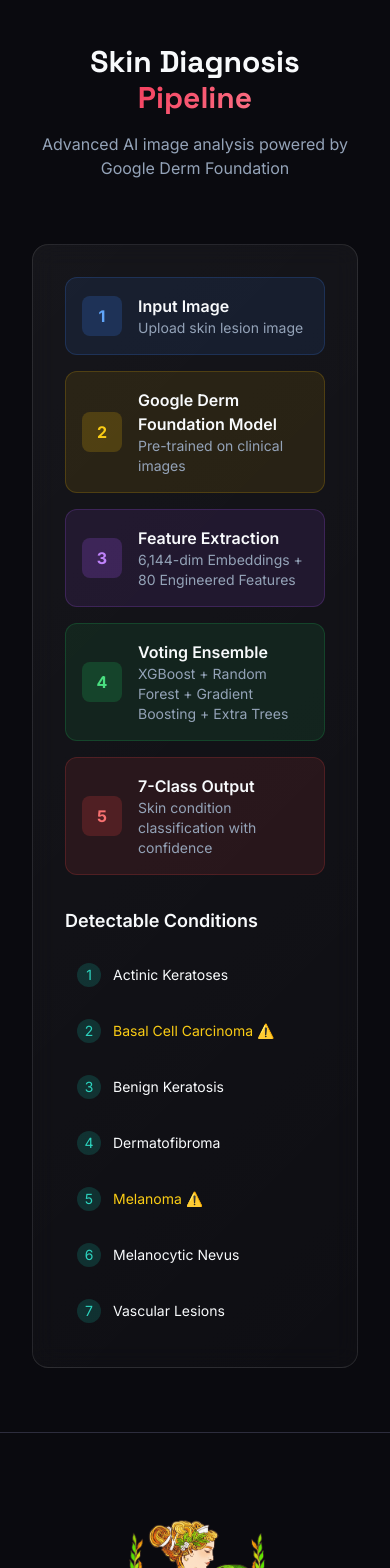
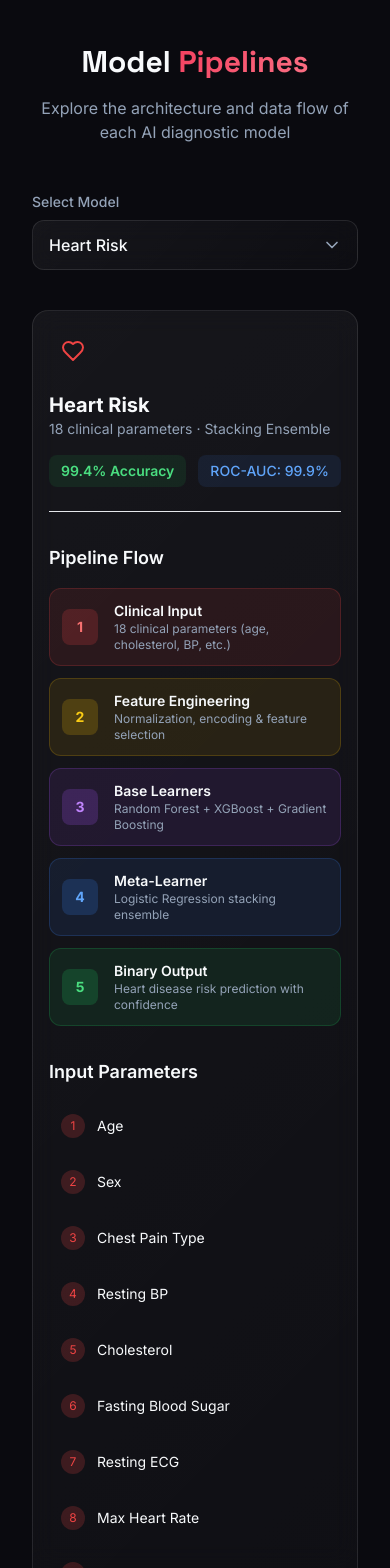
Before and after one commit to Krishna-Vijay-G/Portfolio, a Next.js app: page /hygieia in a window 390 px wide. Shown: the part 8394-9962 px from the top of the page. Built offline with nearby package versions, Linux system fonts and the light colour scheme.

Commit message:
fixed Hygieia page

```diff
--- a/src/app/globals.css
+++ b/src/app/globals.css
@@ -252,12 +252,14 @@
 }
 
 /* Hide scrollbar for marquee */
-.hide-scrollbar {
+.hide-scrollbar,
+.scrollbar-hide {
   -ms-overflow-style: none;
   scrollbar-width: none;
 }
 
-.hide-scrollbar::-webkit-scrollbar {
+.hide-scrollbar::-webkit-scrollbar,
+.scrollbar-hide::-webkit-scrollbar {
   display: none;
 }
 
--- a/src/app/hygieia/page.tsx
+++ b/src/app/hygieia/page.tsx
@@ -122,10 +122,91 @@
   },
 ];
 
+// Pipeline data for all 5 models
+const pipelineData: Record<string, { steps: { title: string; description: string; color: string }[]; details?: { title: string; items: string[] } }> = {
+  'Heart Risk': {
+    steps: [
+      { title: 'Clinical Input', description: '18 clinical parameters (age, cholesterol, BP, etc.)', color: 'red' },
+      { title: 'Feature Engineering', description: 'Normalization, encoding & feature selection', color: 'yellow' },
+      { title: 'Base Learners', description: 'Random Forest + XGBoost + Gradient Boosting', color: 'purple' },
+      { title: 'Meta-Learner', description: 'Logistic Regression stacking ensemble', color: 'blue' },
+      { title: 'Binary Output', description: 'Heart disease risk prediction with confidence', color: 'green' },
+    ],
+    details: {
+      title: 'Input Parameters',
+      items: ['Age', 'Sex', 'Chest Pain Type', 'Resting BP', 'Cholesterol', 'Fasting Blood Sugar', 'Resting ECG', 'Max Heart Rate', 'Exercise Angina', 'ST Depression', 'ST Slope', 'Major Vessels', 'Thalassemia'],
+    },
+  },
+  'Diabetes Risk': {
+    steps: [
+      { title: 'Symptom Input', description: 'Symptom-based questionnaire (16 symptoms)', color: 'orange' },
+      { title: 'Feature Processing', description: 'Binary encoding & symptom correlation analysis', color: 'yellow' },
+      { title: 'Ensemble Models', description: 'Random Forest + XGBoost parallel prediction', color: 'purple' },
+      { title: 'Aggregation', description: 'Weighted voting for final prediction', color: 'blue' },
+      { title: 'Risk Assessment', description: 'Positive/Negative diabetes risk classification', color: 'green' },
+    ],
+    details: {
+      title: 'Assessed Symptoms',
+      items: ['Polyuria', 'Polydipsia', 'Sudden Weight Loss', 'Weakness', 'Polyphagia', 'Genital Thrush', 'Visual Blurring', 'Itching', 'Irritability', 'Delayed Healing', 'Partial Paresis', 'Muscle Stiffness', 'Alopecia', 'Obesity'],
+    },
+  },
+  'Skin Diagnosis': {
+    steps: [
+      { title: 'Input Image', description: 'Upload skin lesion image', color: 'blue' },
+      { title: 'Google Derm Foundation', description: 'Pre-trained on clinical images', color: 'yellow' },
+      { title: 'Feature Extraction', description: '6,144-dim Embeddings + 80 Engineered Features', color: 'purple' },
+      { title: 'Voting Ensemble', description: 'XGBoost + Random Forest + Gradient Boosting + Extra Trees', color: 'green' },
+      { title: '7-Class Output', description: 'Skin condition classification with confidence', color: 'red' },
+    ],
+    details: {
+      title: 'Detectable Conditions',
+      items: ['Actinic Keratoses', 'Basal Cell Carcinoma ⚠️', 'Benign Keratosis', 'Dermatofibroma', 'Melanoma ⚠️', 'Melanocytic Nevus', 'Vascular Lesions'],
+    },
+  },
+  'Breast Cancer': {
+    steps: [
+      { title: 'Risk Factor Input', description: '10 lifestyle & demographic risk factors', color: 'pink' },
+      { title: 'Data Preprocessing', description: 'Label encoding, SMOTE oversampling & normalization', color: 'yellow' },
+      { title: 'Base Classifiers', description: 'Random Forest + XGBoost + Gradient Boosting', color: 'purple' },
+      { title: 'Voting Ensemble', description: 'Soft voting for probability aggregation', color: 'blue' },
+      { title: 'Risk Classification', description: 'Breast cancer risk level prediction', color: 'green' },
+    ],
+    details: {
+      title: 'Risk Factors Analyzed',
+      items: ['Age', 'Race', 'Marital Status', 'T Stage', 'N Stage', '6th Stage', 'Differentiation', 'Grade', 'Estrogen Status', 'Progesterone Status'],
+    },
+  },
+  'Breast Tissue': {
+    steps: [
+      { title: 'FNA Measurements', description: '30 fine-needle aspiration measurements', color: 'purple' },
+      { title: 'Feature Engineering', description: 'Mean, SE & worst values for 10 cell nuclei features', color: 'yellow' },
+      { title: 'Base Learners', description: 'SVM + Random Forest + XGBoost', color: 'blue' },
+      { title: 'Meta-Learner', description: 'Logistic Regression stacking ensemble', color: 'green' },
+      { title: 'Binary Output', description: 'Malignant vs Benign tissue classification', color: 'red' },
+    ],
+    details: {
+      title: 'Measured Features',
+      items: ['Radius', 'Texture', 'Perimeter', 'Area', 'Smoothness', 'Compactness', 'Concavity', 'Concave Points', 'Symmetry', 'Fractal Dimension'],
+    },
+  },
+};
+
+const stepColors: Record<string, { bg: string; border: string; text: string; numBg: string }> = {
+  red: { bg: 'bg-red-500/10', border: 'border-red-500/20', text: 'text-red-400', numBg: 'bg-red-500/20' },
+  orange: { bg: 'bg-orange-500/10', border: 'border-orange-500/20', text: 'text-orange-400', numBg: 'bg-orange-500/20' },
+  yellow: { bg: 'bg-yellow-500/10', border: 'border-yellow-500/20', text: 'text-yellow-400', numBg: 'bg-yellow-500/20' },
+  green: { bg: 'bg-green-500/10', border: 'border-green-500/20', text: 'text-green-400', numBg: 'bg-green-500/20' },
+  blue: { bg: 'bg-blue-500/10', border: 'border-blue-500/20', text: 'text-blue-400', numBg: 'bg-blue-500/20' },
+  purple: { bg: 'bg-purple-500/10', border: 'border-purple-500/20', text: 'text-purple-400', numBg: 'bg-purple-500/20' },
+  pink: { bg: 'bg-pink-500/10', border: 'border-pink-500/20', text: 'text-pink-400', numBg: 'bg-pink-500/20' },
+  teal: { bg: 'bg-teal-500/10', border: 'border-teal-500/20', text: 'text-teal-400', numBg: 'bg-teal-500/20' },
+};
+
 export default function HygieiaPage() {
 
   const [selectedImage, setSelectedImage] = useState<typeof screenshots[0] | null>(null);
   const [expandedRows, setExpandedRows] = useState<Set<string>>(new Set());
+  const [activePipeline, setActivePipeline] = useState('Heart Risk');
 
   const toggleRow = (modelName: string) => {
     const newExpanded = new Set(expandedRows);
@@ -669,93 +750,164 @@
         </div>
       </section>
 
-      {/* Skin Diagnosis Pipeline */}
+      {/* Model Pipelines */}
       <section className="section-padding bg-muted/30">
         <div className="container-custom">
           <motion.div
             initial={{ opacity: 0, y: 20 }}
             whileInView={{ opacity: 1, y: 0 }}
             viewport={{ once: true }}
-            className="text-center mb-16"
+            className="text-center mb-12"
           >
             <h2 className="text-3xl sm:text-4xl lg:text-5xl font-display font-bold mb-4">
-              Skin Diagnosis <span className="text-gradient">Pipeline</span>
+              Model <span className="text-gradient">Pipelines</span>
             </h2>
             <p className="text-muted-foreground max-w-2xl mx-auto">
-              Advanced AI image analysis powered by Google Derm Foundation
+              Explore the architecture and data flow of each AI diagnostic model
             </p>
           </motion.div>
 
-          <motion.div
-            initial={{ opacity: 0, y: 20 }}
-            whileInView={{ opacity: 1, y: 0 }}
-            viewport={{ once: true }}
-            className="p-8 rounded-2xl glass-card"
+          {/* Model Tabs - dropdown on mobile, tabs on desktop */}
+          <div className="mb-10">
+            {/* Mobile Dropdown */}
+            <div className="md:hidden">
+              <label htmlFor="model-select" className="block text-sm font-medium mb-2 text-muted-foreground">
+                Select Model
+              </label>
+              <div className="relative">
+                <select
+                  id="model-select"
+                  value={activePipeline}
+                  onChange={(e) => setActivePipeline(e.target.value)}
+                  className="w-full px-4 py-3 pr-10 rounded-xl glass-card border border-border appearance-none cursor-pointer focus:border-accent focus:ring-1 focus:ring-accent outline-none transition-all font-medium"
                 >
-            <div className="flex flex-col lg:flex-row items-start gap-8">
-              {/* Pipeline Steps */}
-              <div className="flex-1 w-full space-y-4">
-                <div className="flex items-center gap-4 p-4 rounded-xl bg-blue-500/10 border border-blue-500/20">
-                  <div className="w-10 h-10 rounded-lg bg-blue-500/20 flex items-center justify-center text-blue-400 font-bold flex-shrink-0">1</div>
-                  <div className="min-w-0">
-                    <h4 className="font-semibold">Input Image</h4>
-                    <p className="text-sm text-muted-foreground">Upload skin lesion image</p>
-                  </div>
-                </div>
-                <div className="flex items-center gap-4 p-4 rounded-xl bg-yellow-500/10 border border-yellow-500/20">
-                  <div className="w-10 h-10 rounded-lg bg-yellow-500/20 flex items-center justify-center text-yellow-400 font-bold flex-shrink-0">2</div>
-                  <div className="min-w-0">
-                    <h4 className="font-semibold">Google Derm Foundation Model</h4>
-                    <p className="text-sm text-muted-foreground">Pre-trained on clinical images</p>
-                  </div>
-                </div>
-                <div className="flex items-center gap-4 p-4 rounded-xl bg-purple-500/10 border border-purple-500/20">
-                  <div className="w-10 h-10 rounded-lg bg-purple-500/20 flex items-center justify-center text-purple-400 font-bold flex-shrink-0">3</div>
-                  <div className="min-w-0">
-                    <h4 className="font-semibold">Feature Extraction</h4>
-                    <p className="text-sm text-muted-foreground">6,144-dim Embeddings + 80 Engineered Features</p>
-                  </div>
-                </div>
-                <div className="flex items-center gap-4 p-4 rounded-xl bg-green-500/10 border border-green-500/20">
-                  <div className="w-10 h-10 rounded-lg bg-green-500/20 flex items-center justify-center text-green-400 font-bold flex-shrink-0">4</div>
-                  <div className="min-w-0">
-                    <h4 className="font-semibold">Voting Ensemble</h4>
-                    <p className="text-sm text-muted-foreground">XGBoost + Random Forest + Gradient Boosting + Extra Trees</p>
-                  </div>
-                </div>
-                <div className="flex items-center gap-4 p-4 rounded-xl bg-red-500/10 border border-red-500/20">
-                  <div className="w-10 h-10 rounded-lg bg-red-500/20 flex items-center justify-center text-red-400 font-bold flex-shrink-0">5</div>
-                  <div className="min-w-0">
-                    <h4 className="font-semibold">7-Class Output</h4>
-                    <p className="text-sm text-muted-foreground">Skin condition classification with confidence</p>
-                  </div>
+                  {models.map((model) => (
+                    <option key={model.name} value={model.name}>
+                      {model.name}
+                    </option>
+                  ))}
+                </select>
+                <ChevronDown className="absolute right-4 top-1/2 -translate-y-1/2 pointer-events-none text-muted-foreground" size={20} />
               </div>
             </div>
 
-              {/* Detectable Conditions */}
-              <div className="flex-1 w-full">
-                <h4 className="text-lg font-semibold mb-4">Detectable Conditions</h4>
-                <div className="grid grid-cols-1 sm:grid-cols-2 gap-2">
-                  {[
-                    'Actinic Keratoses',
-                    'Basal Cell Carcinoma ⚠️',
-                    'Benign Keratosis',
-                    'Dermatofibroma',
-                    'Melanoma ⚠️',
-                    'Melanocytic Nevus',
-                    'Vascular Lesions'
-                  ].map((condition, i) => (
-                    <div key={condition} className="flex items-center gap-3 p-3 rounded-lg bg-muted/50">
-                      <span className="w-6 h-6 rounded-full bg-teal-500/20 text-teal-400 text-sm flex items-center justify-center flex-shrink-0">
-                        {i + 1}
-                      </span>
-                      <span className={`text-sm ${condition.includes('⚠️') ? 'text-yellow-400' : ''}`}>{condition}</span>
-                    </div>
+            {/* Desktop Tabs */}
+            <div className="hidden md:flex gap-2 sm:gap-3 justify-center flex-wrap px-1">
+              {models.map((model) => (
+                <button
+                  key={model.name}
+                  onClick={() => setActivePipeline(model.name)}
+                  className={`flex items-center gap-2 px-3 sm:px-5 py-2.5 rounded-xl text-sm font-medium transition-all whitespace-nowrap ${
+                    activePipeline === model.name
+                      ? 'bg-accent text-white shadow-lg shadow-accent/25 scale-105'
+                      : 'glass-card hover:bg-muted/80'
+                  }`}
+                >
+                  <model.icon size={16} className={activePipeline === model.name ? 'text-white' : model.iconColor} />
+                  <span>{model.name}</span>
+                </button>
               ))}
             </div>
           </div>
+
+          {/* Active Pipeline Content */}
+          <AnimatePresence mode="wait">
+            <motion.div
+              key={activePipeline}
+              initial={{ opacity: 0, y: 15 }}
+              animate={{ opacity: 1, y: 0 }}
+              exit={{ opacity: 0, y: -15 }}
+              transition={{ duration: 0.3 }}
+              className="p-4 sm:p-8 rounded-2xl glass-card"
+            >
+              {/* Model header info */}
+              {(() => {
+                const activeModel = models.find(m => m.name === activePipeline);
+                const pipeline = pipelineData[activePipeline];
+                if (!activeModel || !pipeline) return null;
+                return (
+                  <>
+                    <div className="flex flex-col sm:flex-row items-start sm:items-center gap-4 mb-8 pb-6 border-b border-border/50">
+                      <div className={`w-12 h-12 rounded-xl bg-gradient-to-br ${activeModel.color} flex items-center justify-center flex-shrink-0`}>
+                        <activeModel.icon size={24} className={activeModel.iconColor} />
+                      </div>
+                      <div className="flex-1">
+                        <h3 className="text-xl sm:text-2xl font-bold">{activeModel.name}</h3>
+                        <p className="text-sm text-muted-foreground">{activeModel.params} &middot; {activeModel.architecture}</p>
+                      </div>
+                      <div className="flex gap-3 flex-wrap">
+                        <span className={`px-3 py-1.5 rounded-lg text-sm font-semibold ${activeModel.accuracyColor} bg-green-500/10`}>
+                          {activeModel.accuracy} Accuracy
+                        </span>
+                        <span className="px-3 py-1.5 rounded-lg text-sm font-medium text-blue-400 bg-blue-500/10">
+                          ROC-AUC: {activeModel.rocAuc}
+                        </span>
+                      </div>
+                    </div>
+
+                    <div className="flex flex-col lg:flex-row items-start gap-8">
+                      {/* Pipeline Steps */}
+                      <div className="flex-1 w-full space-y-3">
+                        <h4 className="text-lg font-semibold mb-4">Pipeline Flow</h4>
+                        {pipeline.steps.map((step, i) => {
+                          const colors = stepColors[step.color] || stepColors.blue;
+                          return (
+                            <motion.div
+                              key={step.title}
+                              initial={{ opacity: 0, x: -20 }}
+                              animate={{ opacity: 1, x: 0 }}
+                              transition={{ delay: i * 0.08 }}
+                              className={`flex items-center gap-4 p-3 sm:p-4 rounded-xl ${colors.bg} border ${colors.border}`}
+                            >
+                              <div className={`w-9 h-9 sm:w-10 sm:h-10 rounded-lg ${colors.numBg} flex items-center justify-center ${colors.text} font-bold flex-shrink-0 text-sm sm:text-base`}>
+                                {i + 1}
+                              </div>
+                              <div className="min-w-0">
+                                <h4 className="font-semibold text-sm sm:text-base">{step.title}</h4>
+                                <p className="text-xs sm:text-sm text-muted-foreground">{step.description}</p>
                               </div>
                             </motion.div>
+                          );
+                        })}
+                      </div>
+
+                      {/* Details panel */}
+                      {pipeline.details && (
+                        <div className="flex-1 w-full">
+                          <h4 className="text-lg font-semibold mb-4">{pipeline.details.title}</h4>
+                          <div className="grid grid-cols-1 sm:grid-cols-2 gap-2">
+                            {pipeline.details.items.map((item, i) => {
+                              const modelColor = activeModel.iconColor.replace('text-', '');
+                              const colorBase = modelColor.split('-')[0];
+                              return (
+                                <motion.div
+                                  key={item}
+                                  initial={{ opacity: 0, scale: 0.95 }}
+                                  animate={{ opacity: 1, scale: 1 }}
+                                  transition={{ delay: i * 0.03 }}
+                                  className="flex items-center gap-3 p-3 rounded-lg bg-muted/50"
+                                >
+                                  <span className={`w-6 h-6 rounded-full bg-${colorBase}-500/20 ${activeModel.iconColor} text-xs flex items-center justify-center flex-shrink-0`}>
+                                    {i + 1}
+                                  </span>
+                                  <span className={`text-sm ${item.includes('⚠️') ? 'text-yellow-400' : ''}`}>{item}</span>
+                                </motion.div>
+                              );
+                            })}
+                          </div>
+                          <div className="mt-6 p-4 rounded-xl bg-accent/5 border border-accent/10">
+                            <p className="text-sm text-muted-foreground">
+                              <span className="font-medium text-foreground">Training Samples:</span> {activeModel.samples}
+                            </p>
+                          </div>
+                        </div>
+                      )}
+                    </div>
+                  </>
+                );
+              })()}
+            </motion.div>
+          </AnimatePresence>
         </div>
       </section>
 
--- a/src/data/hygieia.json
+++ b/src/data/hygieia.json
@@ -31,7 +31,7 @@
       "color": "from-teal-500 to-teal-600",
       "params": "AI image analysis",
       "rocAuc": "99.3%",
-      "samples": "10,015",
+      "samples": "ISIC + HAM10000",
       "architecture": "CNN + Derm Foundation",
       "iconColor": "text-teal-500",
       "accuracyColor": "text-green-400"
```
Also changed, not shown: public/images/projects/hygieia.md (+1 -1 lines). Lines whose indentation alone changed are shown as unchanged.
